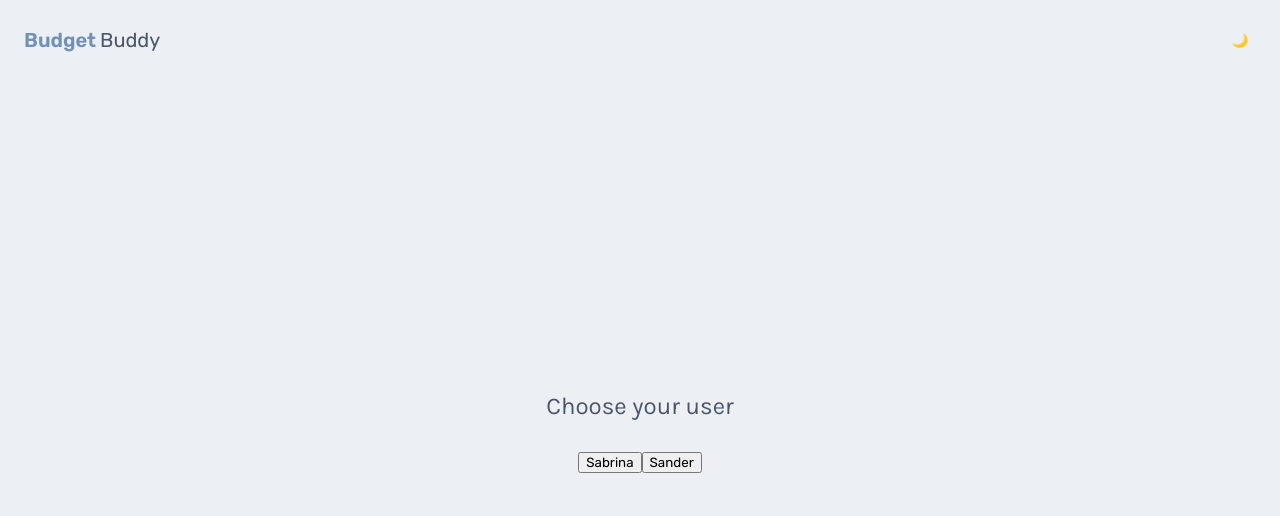
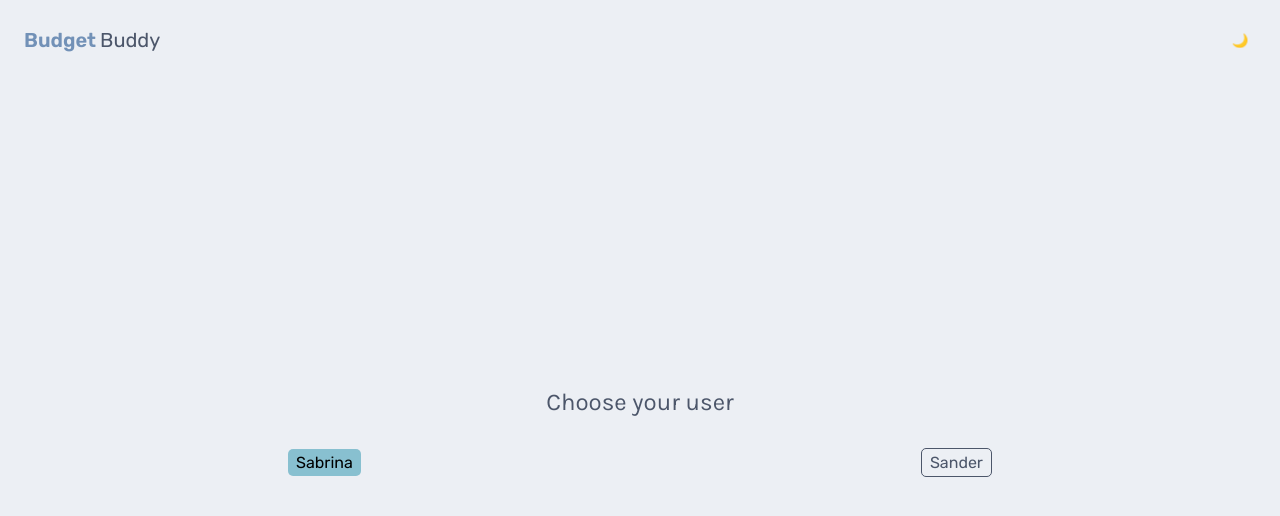
Before and after one commit to sanderdsz/budget-buddy, a Next.js app: page / in a window 1280 px wide. Shown: the top 516 px of the page. Built offline with nearby package versions, Linux system fonts and the light colour scheme.

Commit message:
feat: button component

```diff
--- a/package.json
+++ b/package.json
@@ -10,7 +10,6 @@
     "format": "prettier --write \"**/*.+(ts|tsx|json)\""
   },
   "dependencies": {
-    "@next/font": "^13.3.0",
     "@types/node": "18.15.1",
     "@types/react": "18.0.28",
     "@types/react-dom": "18.0.11",
--- a/src/components/button/index.tsx
+++ b/src/components/button/index.tsx
@@ -1,11 +1,12 @@
-import { Rubik } from "@next/font/google";
+import React from "react";
+import { Rubik } from "next/font/google";
 
-interface ButtonProps {
-	color?: "primary" | "secondary" | "success" | "warning" | "danger";
+import styles from "./styles.module.css";
+
+interface ButtonProps extends React.ButtonHTMLAttributes<HTMLButtonElement>{
+	color?: "primary" | "secondary" | "outline" | "success" | "warning" | "danger";
 	size?: "small" | "medium" | "large";
 	label: string;
-	variant?: "rounded" | "outline" | "disabled";
-	textColor?: "font-light" | "font-dark";
 }
 
 const rubik = Rubik({ subsets: ["latin"] });
@@ -14,17 +15,14 @@ export const Button = ({
 	color = "primary",
 	size = "medium",
 	label,
-	textColor = "font-dark",
-	variant,
 	...props
 }: ButtonProps) => {
 	return (
 		<button
 			className={`
-				${color}
-				${size}
-				${textColor}
-				${variant}
+				${styles.button}
+				${styles[`${color}`]}
+				${styles[`${size}`]}
 				${rubik.className}
 			`}
 			{...props}
--- a/src/components/button/styles.module.css
+++ b/src/components/button/styles.module.css
@@ -1,2 +1,44 @@
 .button {
+    font-size: 1rem;
+    font-weight: 400;
+    border: 0;
+    border-radius: 5px;
+    transition: all .25s ease-in-out;
 }
+
+.button:hover {
+    filter: brightness(95%);
+}
+
+.small {
+    padding: .25rem .25rem;
+    font-size: .85rem;
+}
+
+.medium {
+    padding: .25rem .5rem;
+}
+
+.large {
+    padding: .5rem .75rem;
+    font-size: 1.25rem;
+}
+
+.primary {
+    background: var(--color-button-bg-primary);
+}
+
+.secondary {
+    background: var(--color-button-bg-secondary);
+}
+
+.outline {
+    background: none;
+    color: var(--color-button-font-outline);
+    border: 1px solid var(--color-button-border-outline);
+}
+
+.outline:hover {
+    color: var(--color-button-font-outline-hover);
+    border: 1px solid var(--color-button-border-outline-hover);
+}
--- a/src/pages/index.tsx
+++ b/src/pages/index.tsx
@@ -1,11 +1,10 @@
 import Head from "next/head";
+import { useRouter } from 'next/router'
 import { Rubik, Karla } from "next/font/google";
 import { ThemeToggle } from "@/components/themeToggle";
 import { Button } from "@/components/button";
 
 import styles from "../styles/index.module.css";
-import { useTheme } from "@/contexts/themeContext";
-import { useEffect } from "react";
 
 const rubik = Rubik({
 	subsets: ["latin"],
@@ -15,6 +14,7 @@ const rubik = Rubik({
 const karla = Karla({ subsets: ["latin"] });
 
 export default function Index() {
+	const router = useRouter();
 	return (
 		<>
 			<Head>
@@ -30,9 +30,17 @@ export default function Index() {
 				</header>
 				<section className={styles.section}>
 					<span className={karla.className}>Choose your user</span>
-					<div>
-						<Button label="Sabrina" />
-						<Button label="Sander" />
+					<div className={styles.users}>
+						<Button
+							label="Sabrina"
+							color="primary"
+							onClick={() => router.push("/home")}
+						/>
+						<Button
+							label="Sander"
+							color="outline"
+							onClick={() => router.push("/home")}
+						/>
 					</div>
 				</section>
 			</main>
--- a/src/styles/globals.css
+++ b/src/styles/globals.css
@@ -45,34 +45,59 @@
     --green-05: #577043;
 }
 
+/* Composed colors based on theme */
 [data-theme="light"] {
     /* background variables */
     --color-bg-primary: var(--white-01);
+    --color-bg-secondary: var(--white-04);
 
     /* font variables */
     --color-font-primary: var(--gray-05);
     --color-font-secondary: var(--blue-05);
+    --color-font-light: var(--white-03);
+    --color-font-dark: var(--gray-05);
 
     /* logo variables */
     --color-logo-primary: var(--blue-04);
     --color-logo-secondary: var(--gray-05);
+
+    /* button variables */
+    --color-button-bg-primary: var(--primary);
+    --color-button-bg-secondary: var(--white-05);
+    /* outline */
+    --color-button-border-outline: var(--gray-05);
+    --color-button-font-outline: var(--gray-05);
+    --color-button-border-outline-hover: var(--primary);
+    --color-button-font-outline-hover: var(--primary);
 }
 
 [data-theme="dark"] {
     /* background variables */
     --color-bg-primary: var(--gray-05);
+    --color-bg-secondary: var(--gray-02);
 
     /* font variables */
     --color-font-primary: var(--white-01);
     --color-font-secondary: var(--primary);
+    --color-font-light: var(--white-03);
+    --color-font-dark: var(--gray-05);
 
     /* logo variables */
     --color-logo-primary: var(--yellow-01);
     --color-logo-secondary: var(--white-02);
+
+    /* button variables */
+    --color-button-bg-primary: var(--primary);
+    --color-button-bg-secondary: var(--white-03);
+    /* outline */
+    --color-button-border-outline: var(--gray-02);
+    --color-button-font-outline: var(--white-03);
+    --color-button-border-outline-hover: var(--primary);
+    --color-button-font-outline-hover: var(--primary);
 }
 
 body {
     background: var(--color-bg-primary);
-    transition: all 0.25s ease-in-out;
+    transition: all 0.5s ease-in-out;
     color: var(--color-font-primary);
 }
--- a/src/styles/index.module.css
+++ b/src/styles/index.module.css
@@ -34,3 +34,10 @@
     margin-bottom: 2rem;
     font-size: 1.5rem;
 }
+
+.users {
+    width: 100%;
+    display: flex;
+    align-items: center;
+    justify-content: space-around;
+}
```
Also changed, not shown: 1 other file (tests, documents, lock files or other folders).
